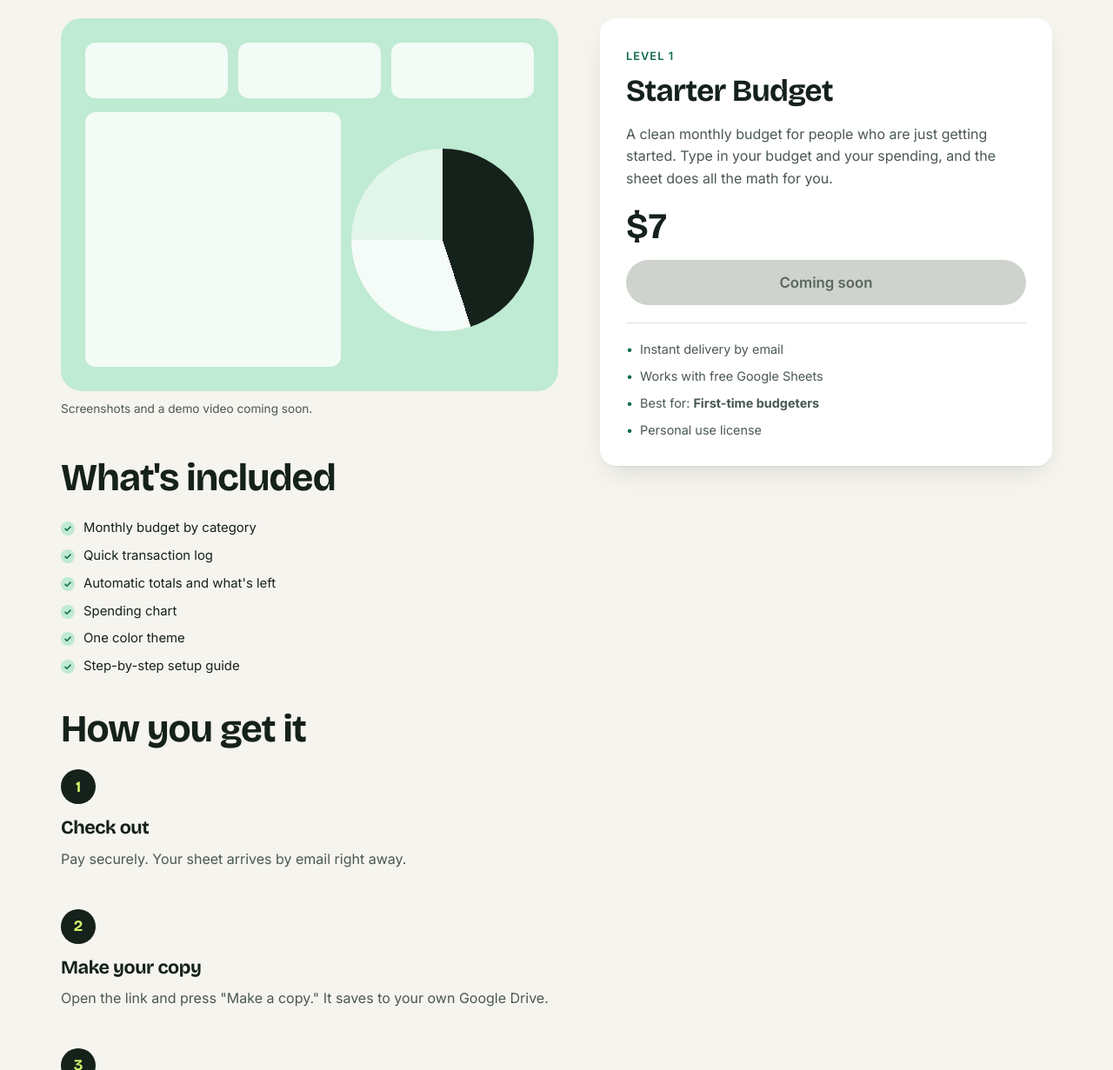
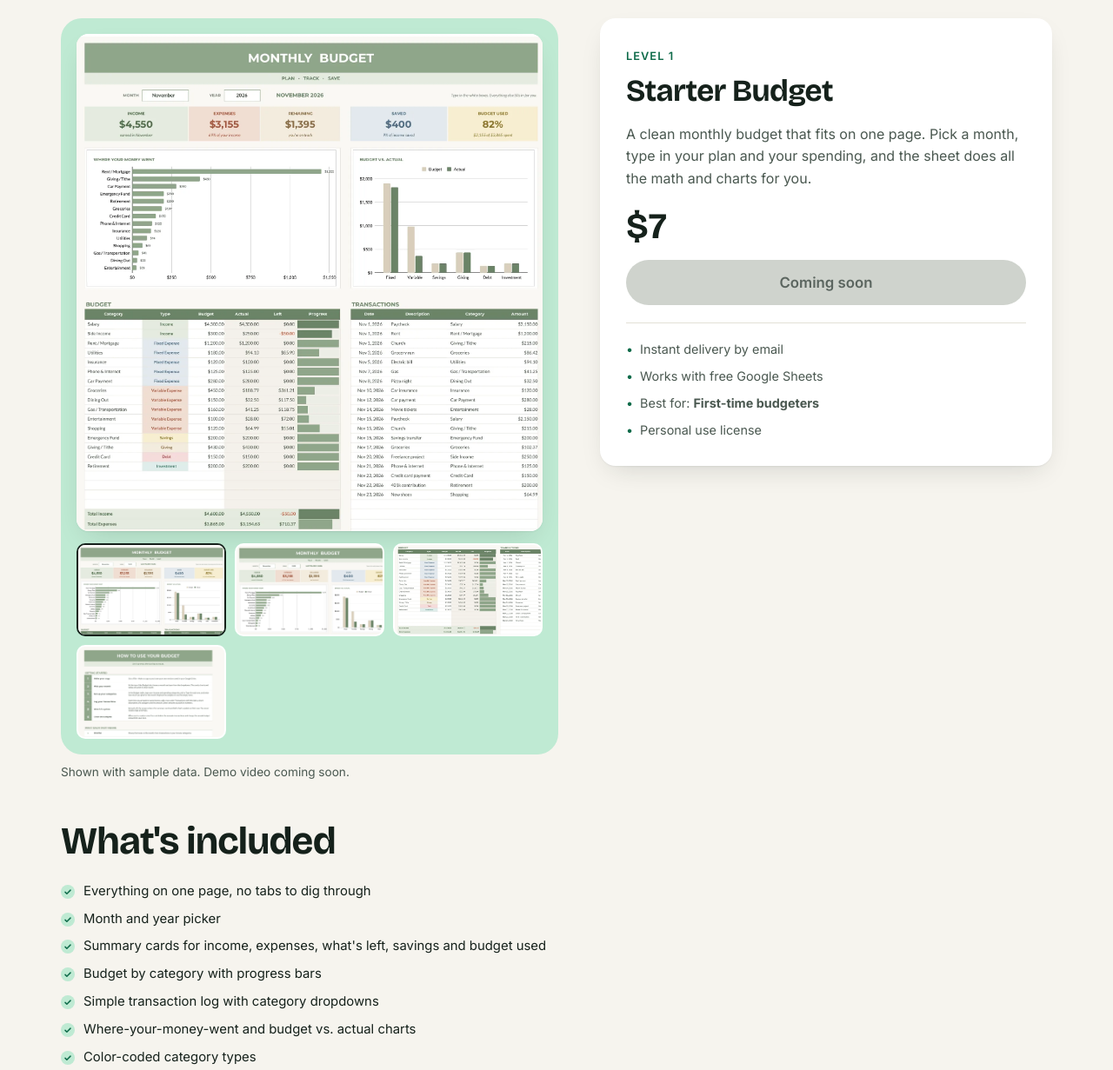
Before and after one commit to nathanwigg33/Budget-Website, a plain HTML site: page public/sheets/starter.html in a window 1280 px wide. Shown: the part 201-1432 px from the top of the page at 87% size. Drawn offline with nearby package versions, Linux system fonts and the light colour scheme.

Commit message:
Add the Starter Budget sheet with real screenshots
Replace the Starter placeholder with screenshots of the one-page sage and
cream sheet and its How to Use tab, update the feature list to match the
sheet, and refresh the comparison table.

Co-Authored-By: Claude Opus 5.5 <noreply@anthropic.com>
Claude-Session: https://claude.ai/code/session_01C2kB11g1WEFVCxZonpvJam

```diff
--- a/public/assets/products.js
+++ b/public/assets/products.js
@@ -8,15 +8,24 @@ window.PRODUCTS = {
     price: 7,
     tagline: "The simplest way to see where your money goes.",
     description:
-      "A clean monthly budget for people who are just getting started. Type in your budget and your spending, and the sheet does all the math for you.",
+      "A clean monthly budget that fits on one page. Pick a month, type in your plan and your spending, and the sheet does all the math and charts for you.",
     color: "mint",
+    image: "/assets/sheets/starter/card.webp",
+    gallery: [
+      { src: "/assets/sheets/starter/overview.webp", alt: "The whole Starter Budget on one page: month picker, summary cards, two charts, the budget table and the transaction log in sage green and cream" },
+      { src: "/assets/sheets/starter/dashboard.webp", alt: "Summary cards for income, expenses, remaining, saved and budget used, with a where-your-money-went bar chart and a budget vs. actual chart" },
+      { src: "/assets/sheets/starter/tables.webp", alt: "Budget table with color-coded category types, budget, actual, amount left and progress bars, next to the transaction log" },
+      { src: "/assets/sheets/starter/how-to-use.webp", alt: "How to Use tab with six setup steps, an explanation of each part of the sheet, and tips and FAQ" },
+    ],
     features: [
-      "Monthly budget by category",
-      "Quick transaction log",
-      "Automatic totals and what's left",
-      "Spending chart",
-      "One color theme",
-      "Step-by-step setup guide",
+      "Everything on one page, no tabs to dig through",
+      "Month and year picker",
+      "Summary cards for income, expenses, what's left, savings and budget used",
+      "Budget by category with progress bars",
+      "Simple transaction log with category dropdowns",
+      "Where-your-money-went and budget vs. actual charts",
+      "Color-coded category types",
+      "How to Use tab with step-by-step setup",
     ],
     bestFor: "First-time budgeters",
     checkout: "",
--- a/public/sheets/starter.html
+++ b/public/sheets/starter.html
@@ -18,11 +18,8 @@
     <div class="crumbs"><a href="/sheets">Budget sheets</a> / <span data-field="name"></span></div>
     <div class="product-hero">
       <div>
-        <div class="product-visual" data-theme-target aria-hidden="true">
-          <div class="pv-cards"><i></i><i></i><i></i></div>
-          <div class="pv-body"><i></i><i></i></div>
-        </div>
-        <p class="placeholder-note">Screenshots and a demo video coming soon.</p>
+        <div class="gallery" data-gallery></div>
+        <p class="placeholder-note">Shown with sample data. Demo video coming soon.</p>
 
         <div style="margin-top:44px">
           <h2>What's included</h2>
@@ -34,7 +31,7 @@
           <div class="grid steps" style="gap:28px">
             <div class="step"><h3>Check out</h3><p class="muted">Pay securely. Your sheet arrives by email right away.</p></div>
             <div class="step"><h3>Make your copy</h3><p class="muted">Open the link and press "Make a copy." It saves to your own Google Drive.</p></div>
-            <div class="step"><h3>Follow the guide</h3><p class="muted">A short setup guide walks you through adding income, categories and spending.</p></div>
+            <div class="step"><h3>Follow the guide</h3><p class="muted">The built-in How to Use tab walks you through setting up your month, categories and spending.</p></div>
           </div>
         </div>
 
```
Also changed, not shown: public/sheets.html (+8 -5 lines), public/assets/sheets/starter/card.webp (added), public/assets/sheets/starter/dashboard.webp (added), public/assets/sheets/starter/how-to-use.webp (added), public/assets/sheets/starter/overview.webp (added), public/assets/sheets/starter/tables.webp (added).
